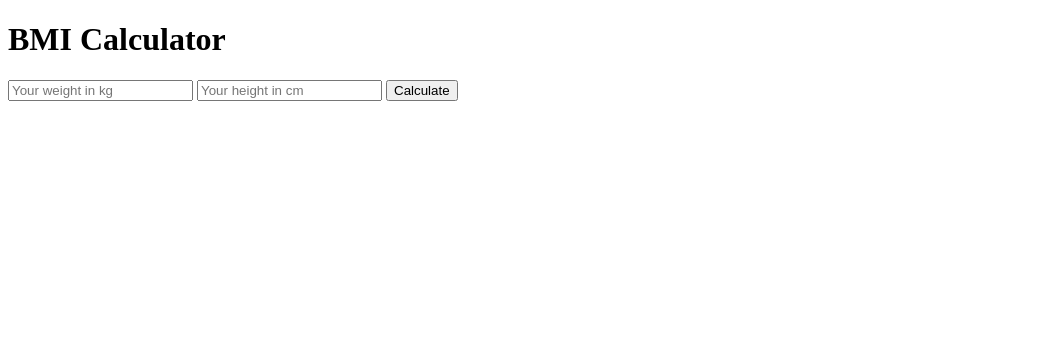
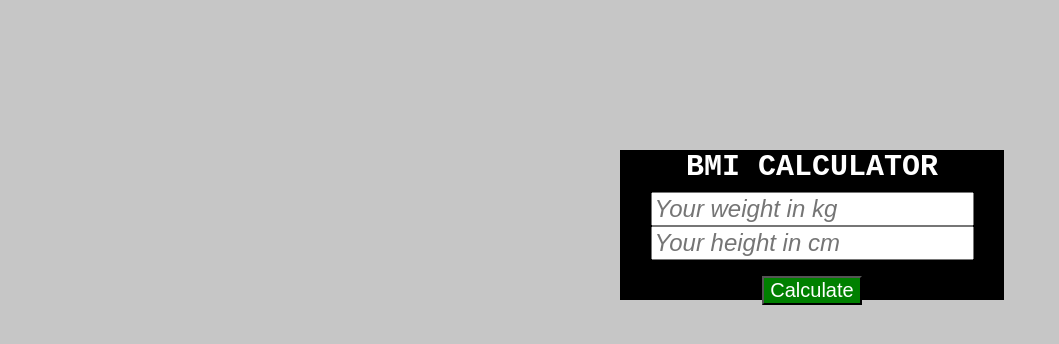
Before and after one commit to Odeane/BMI_Calculator, a website: page src/index.html in a window 1280 px wide. Shown: the whole page, without its empty margins (0-1059 px from the left). Drawn offline with Linux system fonts and the light colour scheme.

Commit message:
adding css to calculator,updating html

```diff
--- /dev/null
+++ b/src/assets/css/style.css
@@ -0,0 +1,47 @@
+*{
+    margin: 0;
+    box-sizing: border-box;
+
+}
+
+body{
+    background-color: #aaaa;
+
+
+}
+
+section{
+    background-color: black;
+    color: white;
+    width: 30%;
+    height:150px ;
+    text-align: center;
+    position: absolute;
+    top: 150px;
+    left: 620px;
+
+}
+
+h1{
+    font-family: monospace;
+    font-size: 30px;
+    text-transform: uppercase;
+}
+
+div{
+    text-align: center;
+}
+input{
+    font-size: 24px;
+    font-style: italic;
+    position: relative;
+    top: 8px;
+}
+
+button{
+    font-size: 20px;
+    position: relative;
+    top: 24px;
+    background-color: green;
+    color: white;
+}
--- a/src/index.html
+++ b/src/index.html
@@ -5,15 +5,19 @@
     <meta charset="UTF-8">
     <meta name="viewport" content="width=device-width, initial-scale=1.0">
     <meta http-equiv="X-UA-Compatible" content="ie=edge">
+    <link rel="stylesheet" href="./assets/css/style.css">
     <title>BMI Calculator</title>
 </head>
 
 <body>
-    <h1>BMI Calculator</h1>
-    <input type="text" id="weight" placeholder="Your weight in kg">
-    <input type="text" id="height" placeholder="Your height in cm">
-    <button id="Calculate" onclick="calculateBMI()">Calculate</button>
+    <section>
+        <h1>BMI Calculator</h1>
+        <input type="text" id="weight" placeholder="Your weight in kg">
+        <input type="text" id="height" placeholder="Your height in cm">
+        <button id="Calculate" onclick="calculateBMI()">Calculate</button>
+    </section>
     <div id="results"></div>
+
 
     <script src="./assets/js/bmiCalculator.js"></script>
     <script src="./assets/js/bmiUI.js"></script>
```
Also changed, not shown: 1 other file.
